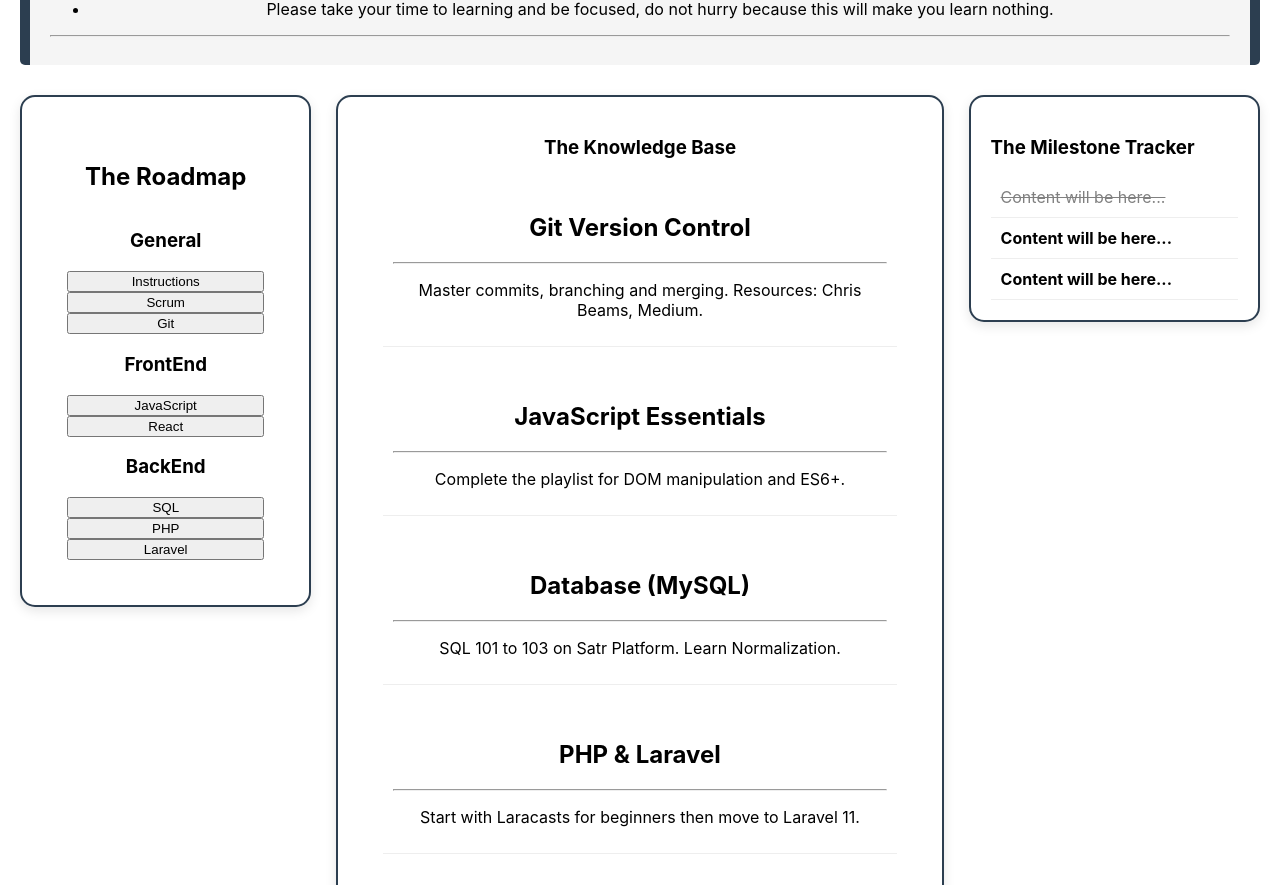
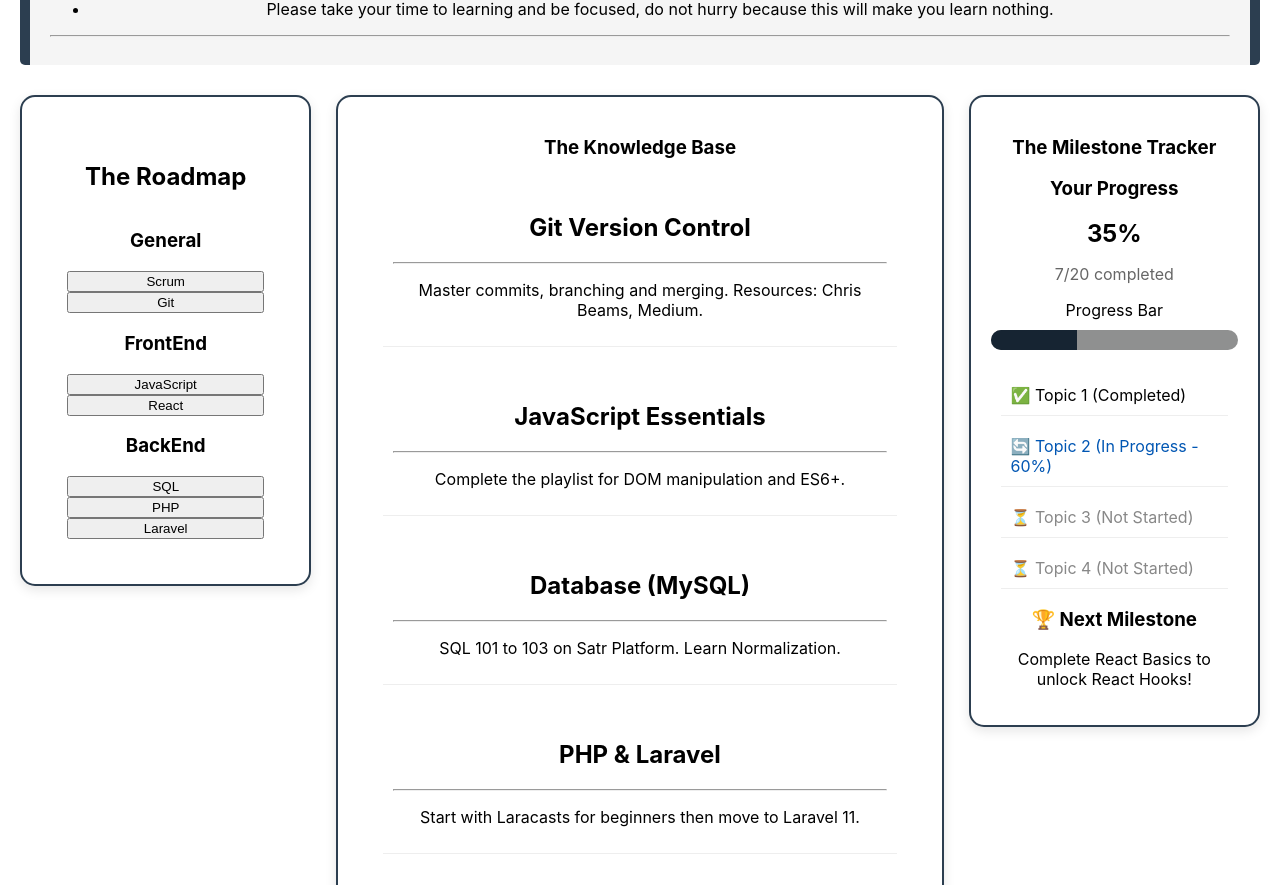
Before and after one commit to abdulhakimalfredi/projectx, a React (Create React App) app: page / in a window 1280 px wide. Shown: the part 450-1335 px from the top of the page. Built offline with nearby package versions, Linux system fonts and the light colour scheme.

Commit message:
adding the UI for Milistone Tracker

```diff
--- a/src/App.js
+++ b/src/App.js
@@ -2,20 +2,21 @@ import React from "react";
 import "./assets/styles/App.css";
 import HeaderWeb from "./components/HeaderWeb";
 import Post from "./components/Post";
-import SideMenu from "./components/SideMenu";
+import TheRoadMap from "./components/TheRoadMap";
 import TaskItem from "./components/TaskItem";
 import Card from "./components/Card";
 import Instructions from "./components/Instructions";
-import { postsData, tasksData } from "./components/RoadMap";
+import {postsData} from "./components/KnowledgeBase";
+import MilestoneTracker from "./components/MilestoneTracker"
 
 function App() {
   const lessonsList = postsData.map((post) => (
     <Post key={post.id} title={post.title} content={post.content} />
   ));
 
-  const tasksList = tasksData.map((task) => (
-    <TaskItem key={task.id} title={task.title} isCompleted={task.isCompleted} />
-  ));
+  // const tasksList = tasksData.map((task) => (
+  //   <TaskItem key={task.id} title={task.title} isCompleted={task.isCompleted} />
+  // ));
 
   return (
     <div className="App">
@@ -32,7 +33,7 @@ function App() {
 
         <aside className="sidebar-section">
           <Card>
-            <SideMenu />
+            <TheRoadMap />
           </Card>
         </aside>
 
@@ -47,8 +48,7 @@ function App() {
 
         <section className="tracker-section">
           <Card>
-            <h3>The Milestone Tracker</h3>
-            {tasksList}
+            <MilestoneTracker/>
           </Card>
         </section>
 
--- a/src/components/RoadMap.js
+++ b/src/components/KnowledgeBase.js
@@ -27,8 +27,3 @@ export const postsData = [
     category: "Backend",
   },
 ];
-export const tasksData = [
-  { id: 1, title: "Content will be here...", isCompleted: true },
-  { id: 2, title: "Content will be here...", isCompleted: false },
-  { id: 3, title: "Content will be here...", isCompleted: false },
-];
--- /dev/null
+++ b/src/components/MilestoneTracker.js
@@ -0,0 +1,72 @@
+export default function MilestoneTracker() {
+  return (
+    <div>
+      <div style={{ textAlign: "center" }}>
+        <h3 style={{ textAlign: "center" }}>The Milestone Tracker</h3>
+
+        <div className="progress-section" style={{ textAlign: "center" }}>
+          <h3>Your Progress</h3>
+          <p style={{ fontSize: "24px", fontWeight: "bold", margin: "5px 0" }}>
+            35%
+          </p>
+          <p style={{ color: "#666" }}>7/20 completed</p>
+        </div>
+
+        <div style={{ marginBottom: "10px" }}>Progress Bar</div>
+        <div
+          className="progress-container"
+          style={{
+            width: "100%",
+            height: "20px",
+            background: "#8f9090ff",
+            borderRadius: "10px",
+            overflow: "hidden",
+          }}
+        >
+          <div
+            className="progress-fill"
+            style={{
+              width: "35%",
+              height: "100%",
+              background: "#162432ff",
+              transition: "width 0.5s ease-in-out",
+            }}
+          ></div>
+        </div>
+
+        {/* المهمة 1.3: قائمة المواضيع */}
+      <div className="topics-list" style={{ marginTop: "25px", textAlign: "left", padding: "0 10px" }}>
+        <ul style={{ listStyle: "none", padding: 0 }}>
+
+          {/* موضوع مكتمل */}
+          <li className="topic-item completed" style={{ marginBottom: "10px", padding: "10px", borderBottom: "1px solid #eee" }}>
+            ✅ Topic 1 (Completed)
+          </li>
+
+          {/* موضوع قيد التنفيذ */}
+          <li className="topic-item in-progress" style={{ marginBottom: "10px", padding: "10px", borderBottom: "1px solid #eee", color: "#0056b3" }}>
+            🔄 Topic 2 (In Progress - 60%)
+          </li>
+
+          {/* موضوع لم يبدأ */}
+          <li className="topic-item not-started" style={{ marginBottom: "10px", padding: "10px", borderBottom: "1px solid #eee", color: "#888" }}>
+            ⏳ Topic 3 (Not Started)
+          </li>
+
+          <li className="topic-item not-started" style={{ marginBottom: "10px", padding: "10px", borderBottom: "1px solid #eee", color: "#888" }}>
+            ⏳ Topic 4 (Not Started)
+          </li>
+
+        </ul>
+
+      </div>
+      </div>
+
+      <div className="next-milestone" style={{ textAlign: "center" }}>
+        <h3 style={{ textAlign: "center" }}>🏆 Next Milestone</h3>
+        <p>Complete React Basics to unlock React Hooks!</p>
+      </div>
+
+    </div>
+  );
+}
--- a/src/components/SideMenu.js
+++ /dev/null
@@ -1,52 +0,0 @@
-import React from 'react';
-import CategoryButton from './CategoryButton.js';
-
-
-export default function SideMenu() {
-
-  const generalList = generalData.map((item)=>
-    <CategoryButton
-      key={item.id}
-      title={item.title} />);
-
-  const frontendList = frontendData.map((item)=>
-    <CategoryButton
-      key={item.id}
-      title={item.title} />);
-  const backendList = backendData.map((item)=>
-    <CategoryButton
-      key={item.id}
-      title={item.title} />);
-
-  return (
-    <div style={{margin: "25px", flexDirection:"column", display:"flex",textAlign:"center"}}>
-      <h2>The Roadmap</h2>
-      <h3>General</h3>
-      {generalList}
-      <h3>FrontEnd</h3>
-      {frontendList}
-      <h3>BackEnd</h3>
-      {backendList}
-    </div>
-  );
-}
-
-
-const generalData = [
-    { id: 1, title: "Instructions" },
-    { id: 2, title: "Scrum" },
-    { id: 3, title: "Git" }
-  ];
-
-  // 2. مصفوفة الفرونت إند
-  const frontendData = [
-    { id: 4, title: "JavaScript" },
-    { id: 5, title: "React" }
-  ];
-
-  // 3. مصفوفة الباك إند
-  const backendData = [
-    { id: 6, title: "SQL" },
-    { id: 7, title: "PHP" },
-    { id: 8, title: "Laravel" }
-  ];
--- /dev/null
+++ b/src/components/TheRoadMap.js
@@ -0,0 +1,52 @@
+import React from "react";
+import CategoryButton from "./CategoryButton.js";
+
+export default function SideMenu() {
+  const generalList = generalData.map((item) => (
+    <CategoryButton key={item.id} title={item.title} />
+  ));
+
+  const frontendList = frontendData.map((item) => (
+    <CategoryButton key={item.id} title={item.title} />
+  ));
+  const backendList = backendData.map((item) => (
+    <CategoryButton key={item.id} title={item.title} />
+  ));
+
+  return (
+    <div
+      style={{
+        margin: "25px",
+        flexDirection: "column",
+        display: "flex",
+        textAlign: "center",
+      }}
+    >
+      <h2>The Roadmap</h2>
+      <h3>General</h3>
+      {generalList}
+      <h3>FrontEnd</h3>
+      {frontendList}
+      <h3>BackEnd</h3>
+      {backendList}
+    </div>
+  );
+}
+
+const generalData = [
+  { id: 1, title: "Scrum" },
+  { id: 2, title: "Git" },
+];
+
+// 2. مصفوفة الفرونت إند
+const frontendData = [
+  { id: 3, title: "JavaScript" },
+  { id: 4, title: "React" },
+];
+
+// 3. مصفوفة الباك إند
+const backendData = [
+  { id: 5, title: "SQL" },
+  { id: 6, title: "PHP" },
+  { id: 7, title: "Laravel" },
+];
```
